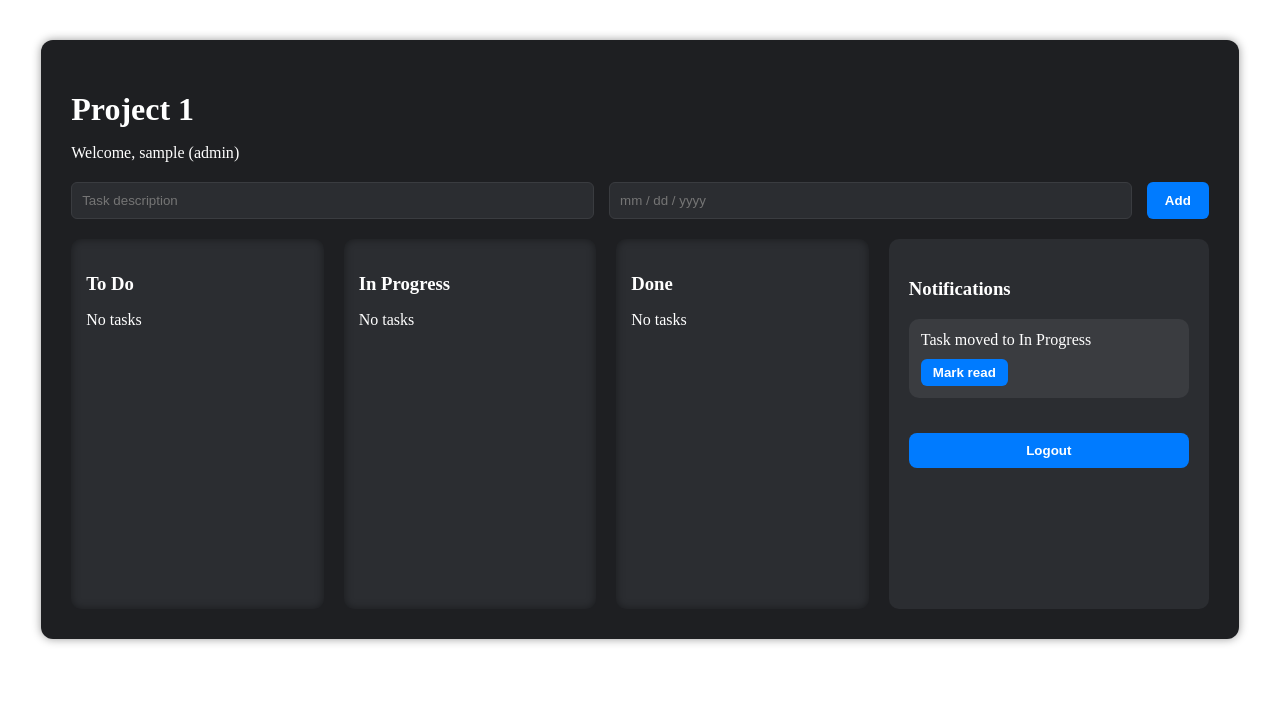
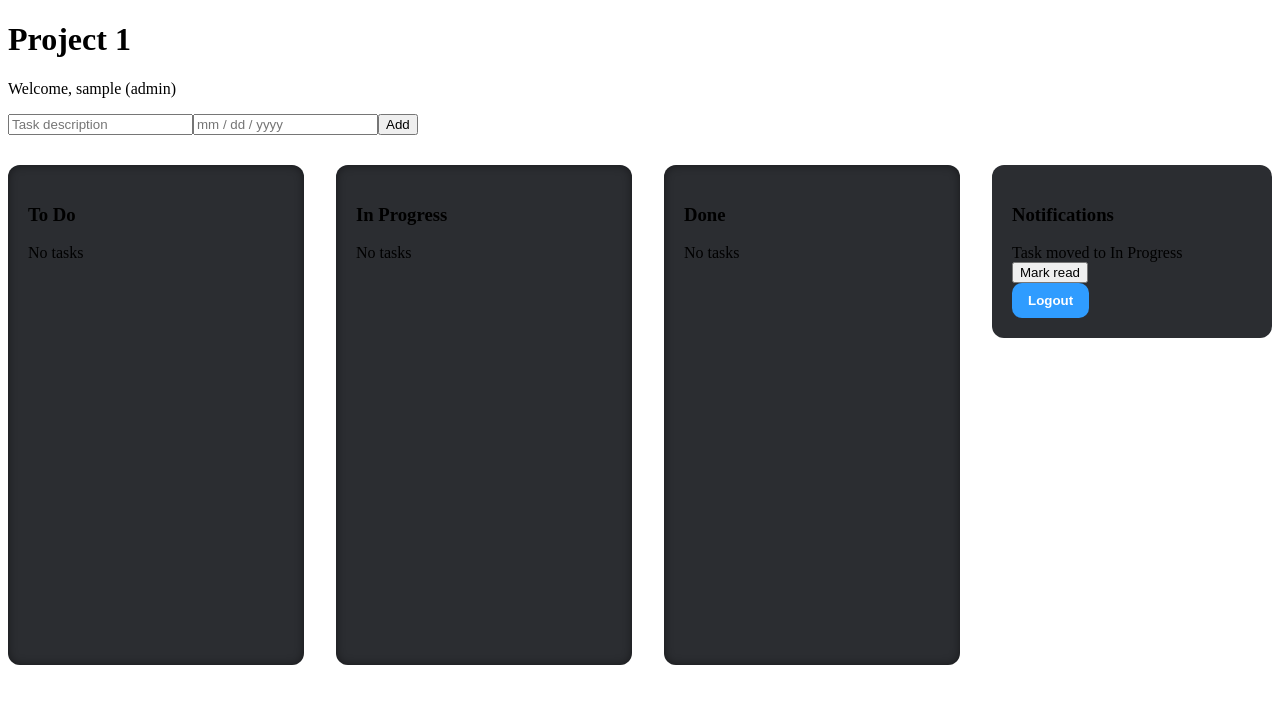
Before and after one commit to SariyaE/SmartTaskCollaboration, a React (Vite) app: page /board/1 in a window 1280 px wide. Shown: the top 704 px of the page. Built offline with nearby package versions, Linux system fonts and the light colour scheme; sample sign-in values are in the browser's storage.

Commit message:
Update Board.css

```diff
--- a/src/Board.css
+++ b/src/Board.css
@@ -1,184 +1,24 @@
-/* === FULL BOARD CONTAINER === */
-.board-container {
-  width: 90%;
-  margin: 40px auto;
-  background: #1e1f22;
-  padding: 30px;
-  border-radius: 12px;
-  box-shadow: 0 0 10px rgba(0,0,0,0.4);
-  color: white;
+.board-main {
+  display: flex;
+  gap: 32px;
+  margin-top: 30px;
+  align-items: flex-start;
 }
 
-/* Header text */
-.board-container h1 {
-  font-size: 32px;
-  font-weight: 700;
-  margin-bottom: 5px;
-}
-
-.board-container h2,
-.board-container h3 {
-  color: white;
-  font-weight: 600;
-}
-
-/* === ROW LAYOUT (columns + notifications) === */
-.board-main {
-  display: flex;
-  gap: 20px;
-  margin-top: 20px;
-}
-
-/* === INPUT ROW === */
-.task-input-row {
-  display: flex;
-  gap: 15px;
-  margin-top: 20px;
-}
-
-.task-input-row input {
-  background: #2b2d31;
-  color: white;
-  padding: 10px;
-  border-radius: 6px;
-  border: 1px solid #3a3c40;
-  width: 100%;
-}
-
-.add-btn {
-  background: #007bff;
-  color: white;
-  padding: 10px 18px;
-  border-radius: 6px;
-  border: none;
-  cursor: pointer;
-  font-weight: 600;
-}
-
-/* === TASK COLUMNS === */
+/* Make columns wider */
 .task-column {
   flex: 1;
   background: #2b2d31;
-  padding: 15px;
-  border-radius: 10px;
-  min-height: 340px;
-  box-shadow: inset 0 0 8px rgba(0,0,0,0.4);
+  padding: 20px;
+  border-radius: 12px;
+  min-height: 460px;
+  box-shadow: inset 0 0 10px rgba(0, 0, 0, 0.45);
 }
 
-.task-column h3 {
-  color: white;
-  margin-bottom: 15px;
-}
-
-/* === TASK CARD === */
-.task-card {
-  background: #3a3c40;
-  color: white;
-  padding: 15px;
-  border-radius: 10px;
-  margin-bottom: 12px;
-  box-shadow: 0 0 6px rgba(0,0,0,0.4);
-}
-
-.task-card h4 {
-  font-size: 16px;
-  font-weight: 700;
-}
-
-.task-details {
-  font-size: 13px;
-  color: #cfcfcf;
-  margin-top: 8px;
-  line-height: 1.3;
-}
-
-/* Comments box */
-.comment-box {
-  margin-top: 12px;
-  background: #4a4c50;
-  border-radius: 6px;
-  padding: 8px;
-}
-
-.comment-box input {
-  width: 100%;
-  background: #55585d;
-  border: none;
-  padding: 6px;
-  border-radius: 6px;
-  color: white;
-}
-
-/* Buttons row */
-.task-btn-row {
-  margin-top: 10px;
-  display: flex;
-  gap: 12px;
-}
-
-.task-btn-row button {
-  padding: 6px 12px;
-  font-size: 13px;
-  border-radius: 6px;
-  border: none;
-  cursor: pointer;
-  font-weight: 600;
-}
-
-.edit-btn {
-  background: #2d7df4;
-  color: white;
-}
-
-.delete-btn {
-  background: #d93d3d;
-  color: white;
-}
-
-/* === DROPDOWN (status) === */
-.status-select {
-  margin-top: 10px;
-  padding: 6px;
-  background: #4d4f53;
-  border-radius: 6px;
-  color: white;
-  border: none;
-}
-
-/* === NOTIFICATION PANEL === */
+/* Make notification panel smaller */
 .notifications-panel {
-  width: 280px;
+  width: 240px; /* smaller */
   background: #2b2d31;
   padding: 20px;
-  border-radius: 10px;
-  height: auto;
+  border-radius: 12px;
 }
-
-.notification-item {
-  background: #3a3c40;
-  padding: 12px;
-  border-radius: 10px;
-  margin-bottom: 15px;
-}
-
-.mark-read-btn {
-  background: #007bff;
-  color: white;
-  padding: 6px 12px;
-  border-radius: 6px;
-  border: none;
-  margin-top: 10px;
-  font-weight: 600;
-  cursor: pointer;
-}
-
-.logout-btn {
-  margin-top: 20px;
-  width: 100%;
-  padding: 10px;
-  border-radius: 8px;
-  background: #007bff;
-  color: white;
-  border: none;
-  cursor: pointer;
-}
```
